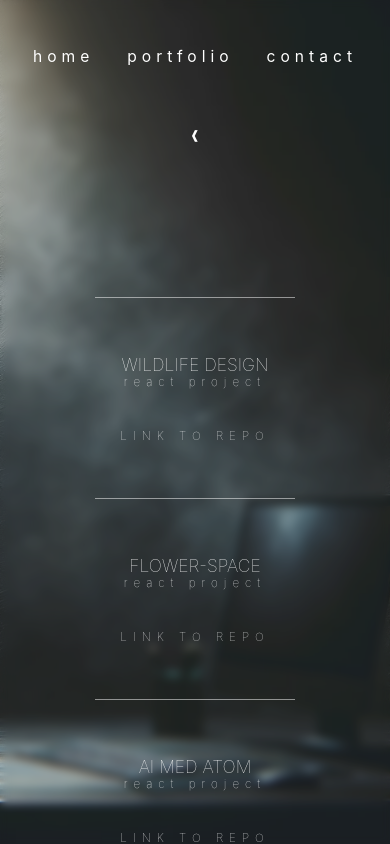
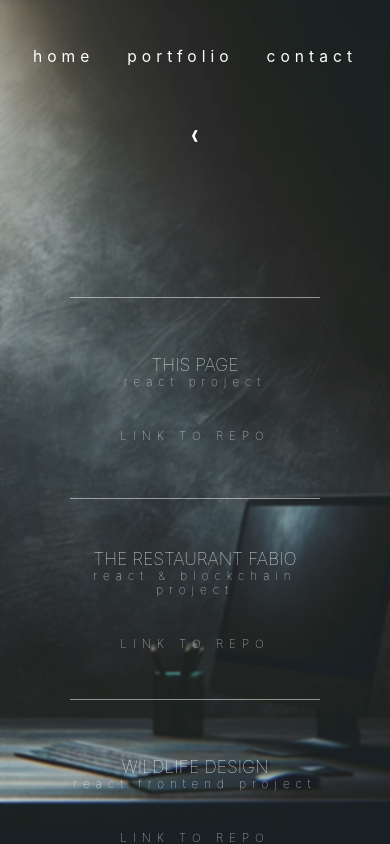
Before and after one commit to emelieribring/emelies, a React (Create React App) app: page /portfolio in a window 390 px wide. Built offline with nearby package versions, Linux system fonts and the light colour scheme; a web font is replaced by a local one.

Commit message:
new cards

```diff
--- a/src/Components/cards/Cards.jsx
+++ b/src/Components/cards/Cards.jsx
@@ -4,6 +4,9 @@ import wildlife from '../../images/wildlife.png';
 import flowerspace from '../../images/flowerspace.png';
 import ai from '../../images/aiatom.png';
 import coinKing from '../../images/coinking.png';
+import fabio from '../../images/fabiorestaurant.png';
+import minsida from '../../images/minhemsida.png';
+
 
 export default function Cards({ onCardClick }) {
   const [isOpen, setIsOpen] = useState(true);
@@ -33,10 +36,28 @@ export default function Cards({ onCardClick }) {
 
             </div>
         </div>
+        <div className="card" onClick={() => onCardClick(minsida)}>
+            <div className="card-text">
+                <h3>THIS PAGE</h3>
+                <p>react project</p>
+                <br />
+                <br />
+                <a className='repoLink' href="https://github.com/emelieribring/emelies"><p>Link to repo</p></a>
+            </div>
+        </div>
+        <div className="card" onClick={() => onCardClick(fabio)}>
+            <div className="card-text">
+                <h3>THE RESTAURANT FABIO</h3>
+                <p>react & blockchain project</p>
+                <br />
+                <br />
+                <a className='repoLink' href="https://github.com/Medieinstitutet/the-restaurant-grupp4"><p>Link to repo</p></a>
+            </div>
+        </div>
         <div className="card" onClick={() => onCardClick(wildlife)}>
             <div className="card-text">
                 <h3>WILDLIFE DESIGN</h3>
-                <p>react project</p>
+                <p>react frontend project</p>
                 <br />
                 <br />
                 <a className='repoLink' href="https://github.com/emelieribring/wildlifedesign"><p>Link to repo</p></a>
@@ -45,7 +66,7 @@ export default function Cards({ onCardClick }) {
         <div className="card" onClick={() => onCardClick(flowerspace)}>
             <div className="card-text">
                 <h3>FLOWER-SPACE</h3>
-                <p>react project</p>
+                <p>react frontend project</p>
                 <br />
                 <br />
                 <a className='repoLink' href="https://github.com/emelieribring/flowerspacedesign"><p>Link to repo</p></a>
@@ -54,7 +75,8 @@ export default function Cards({ onCardClick }) {
         <div className="card" onClick={() => onCardClick(ai)}>
             <div className="card-text">
                 <h3>AI MED ATOM</h3>
-                <p>react project</p>
+                <p>react frontend & backend project</p>
+                <p>for Atom Collaboration</p>
                 <br />
                 <br />
                 <a className='repoLink' href="https://github.com/emelieribring/ailearning"><p>Link to repo</p></a>
@@ -63,7 +85,8 @@ export default function Cards({ onCardClick }) {
         <div className="card" onClick={() => onCardClick(coinKing)}>
             <div className="card-text">
                 <h3>COIN KING</h3>
-                <p>react project</p>
+                <p>react frontend project</p>
+                <p>for Aniseed</p>
                 <br />
                 <br />
                 <a className='repoLink' href="https://github.com/emelieribring/coinking"><p>Link to repo</p></a>
--- a/src/Components/cards/cards.css
+++ b/src/Components/cards/cards.css
@@ -16,7 +16,7 @@ button{
     width: 100%;
     color: rgb(255, 255, 255);
     display: flex;
-    justify-content: space-between;
+    justify-content: space-evenly;
     list-style: none;
     letter-spacing: 5px;
     font-size: 1.2vw;
@@ -30,6 +30,7 @@ button{
     letter-spacing: 3px;
     text-transform: uppercase;
     font-size: 1vw;
+    text-align: center;
 }
 
 .cards{
@@ -120,6 +121,11 @@ button{
 
   @media only screen and (max-width: 550px) {
 
+    .cards{
+        -webkit-backdrop-filter: blur(20px); /* För Safari och äldre versioner av Chrome */
+        backdrop-filter: blur(1px);
+    }
+
     .cardsNavbar ul{
         width: 100%;
         height: 50px;
@@ -143,7 +149,7 @@ button{
     }
 
     .card-text{
-        width: 200px;
+        width: 250px;
         height: 200px;
         border-bottom: 0.5px solid rgb(255, 255, 255, 0.5);
         display: flex;
@@ -158,6 +164,7 @@ button{
         font-weight: 100;
         color: #fff;
         margin: 0;
+        text-align: center;
     }
 
     .card p{
@@ -166,6 +173,7 @@ button{
         color: #fff;
         letter-spacing: 6px;
         margin: 0;
+        text-align: center;
     }
 
 }
--- a/src/Pages/Contact/contact.css
+++ b/src/Pages/Contact/contact.css
@@ -9,21 +9,19 @@
 }
 
 .contactDiv{
-    width: 50%;
-    height: 50%;
-    justify-self: center;
-    align-self: center;
+    width: 100%;
+    height: 20%;
+    top: 15%;
     position: relative;
     display: flex;
-    justify-content:space-around;
+    justify-content: center;
     align-items: center;
-
+    gap: 20px;
 }
 
 .contactLinks{
     color: aliceblue;
     flex-wrap: wrap;
-    width: 20%;
     font-size: 2vw;
     font-weight:900;
     text-transform:uppercase;
--- a/src/Pages/Resume/Resume.jsx
+++ b/src/Pages/Resume/Resume.jsx
@@ -11,13 +11,13 @@ export default function resume() {
                 <div className='inner-content'>
                     <h1>About Me</h1>
                     <p>Swedish:</p>
-                    <p>Emelie Ribring heter jag, är född 1998 i Stockholm och har växt upp ute på vackra Värmdö.
-                        Under mitt än sålänge 27 år långa liv har jag hunnit gå gymnasiet på Värmdö gymnasium
+                    <p>Emelie Ribring heter jag, är född 1998 i Stockholm, numera bosatt i Solna men har växt upp ute på vackra Värmdö.
+                        Under mitt än sålänge 26 år långa liv har jag hunnit gå gymnasiet på Värmdö gymnasium
                         där jag gick estetisk musik linje, varit en sväng till Asien, jobbat några år på Coop
-                        och även studerat till Blockchainutvecklare, webbutvecklare, Javascriptutvecklare på Medieinstitutet.</p>
+                        och även studerat till Blockchainutvecklare, webbutvecklare och Javascriptutvecklare på Medieinstitutet.</p>
                     <p>English:</p>
                     <p>My name is Emelie Ribring, born in 1998 in Stockholm, and I grew up on the beautiful island of Värmdö.
-                        During my 27 years of life so far, I've completed high school at Värmdö Gymnasium, where I studied
+                        During my 26 years of life so far, I've completed high school at Värmdö Gymnasium, where I studied
                         the arts and music program, traveled to Asia, worked for a few years at Coop,
                         and also studied to become a Blockchain Developer, Web Developer, and JavaScript Developer at Medieinstitutet.</p>
                 </div>
```
Also changed, not shown: 2 other files (tests, documents, lock files or other folders).
